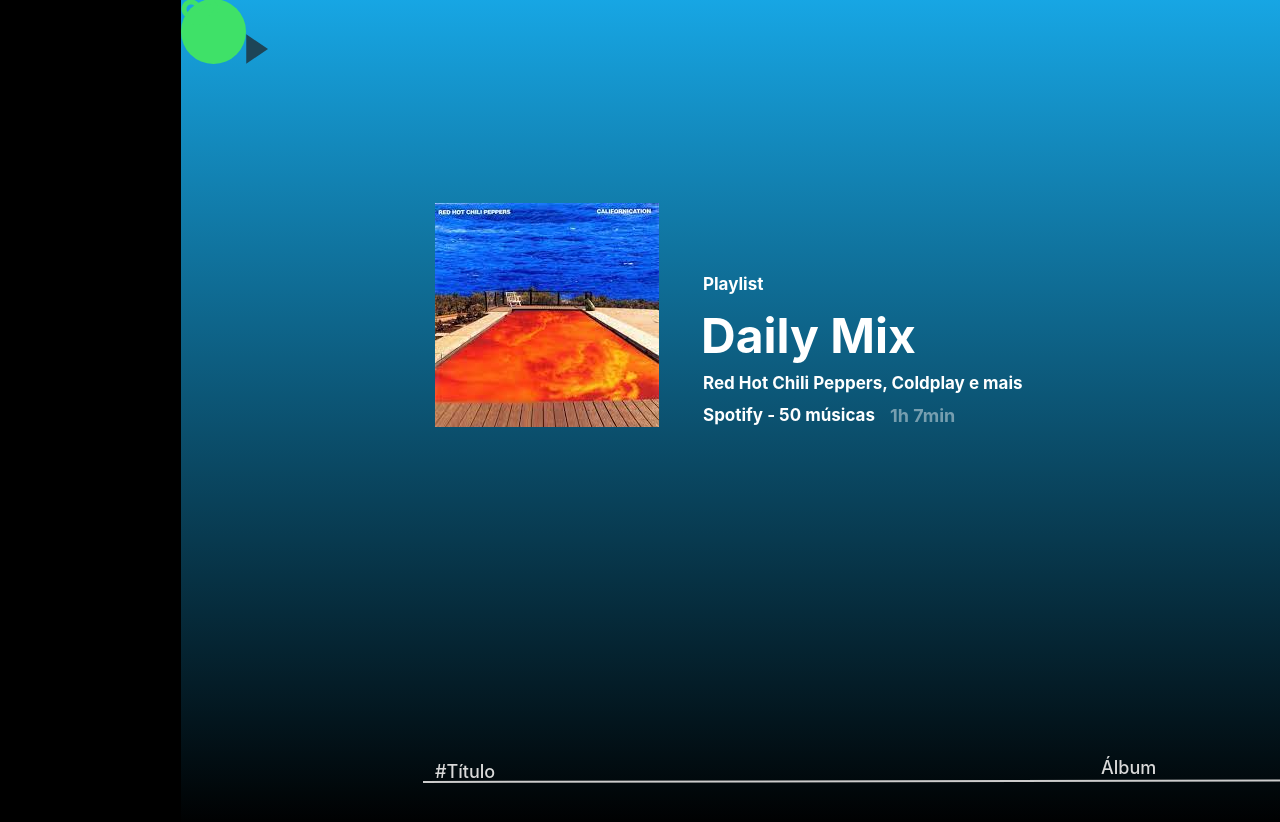
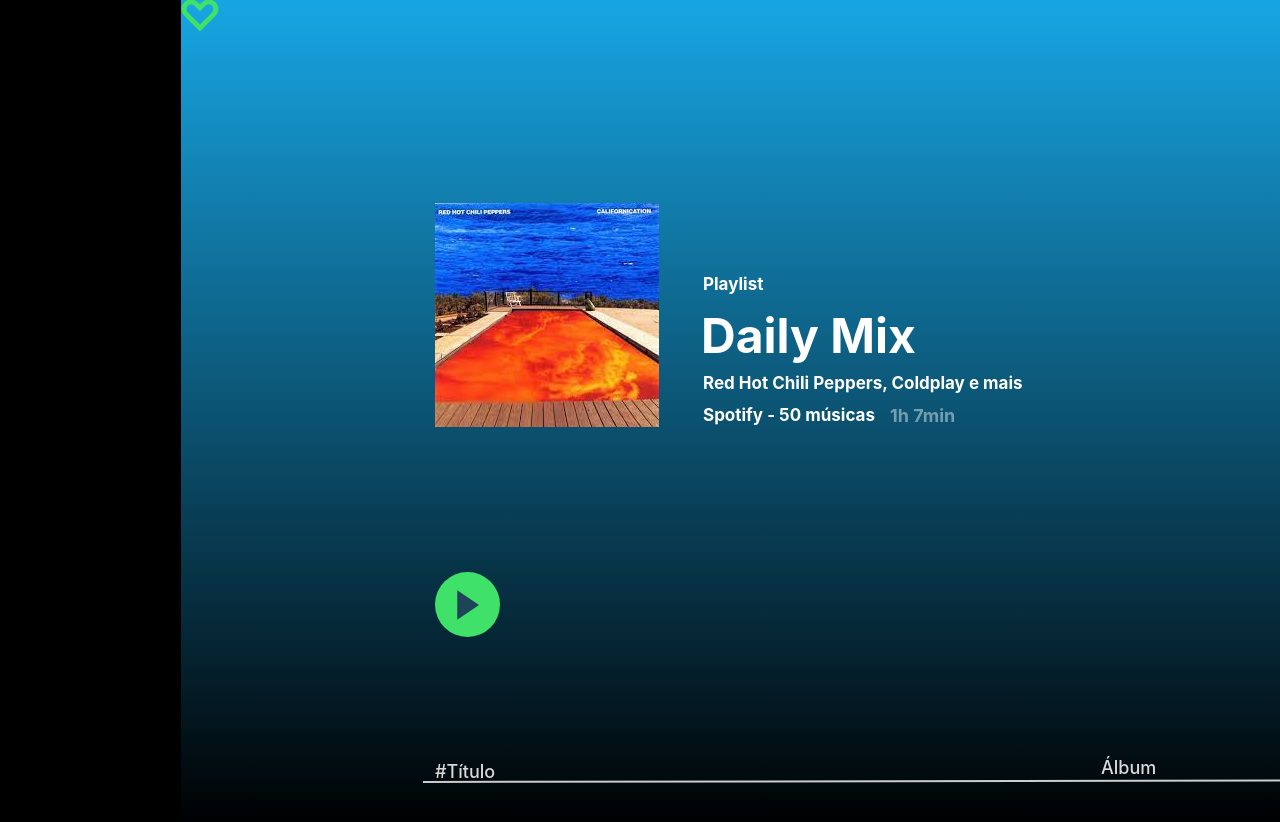
Before and after one commit to luizperinig/equipe-3-react, a React (Create React App) app: page / in a window 1280 px wide. Shown: the top 822 px of the page. Built offline with nearby package versions, Linux system fonts and the light colour scheme.

Commit message:
Funcionalidade e alterações

```diff
--- a/src/componentes/Dashboard.css
+++ b/src/componentes/Dashboard.css
@@ -16,7 +16,7 @@
     top: 204px;
 }
 
-.img2{
+#img2{
     position: absolute;
     width: 65px;
     height: 65px;
@@ -124,8 +124,10 @@
     color: rgba(255, 255, 255, 0.44);
 }
 
-.d6{
+#d6{
     display: flex;
+    justify-content: center;
+    align-items: center;
     position: absolute;
     width: 65px;
     height: 65px;
--- a/src/componentes/Dashboard.js
+++ b/src/componentes/Dashboard.js
@@ -1,7 +1,6 @@
 import React, {useState} from 'react'
 import './Dashboard.css'
 import image2 from './imagens/image2.png'
-import elipse1 from './imagens/Ellipse1.svg'
 import coracao2 from './imagens/coracao2.svg'
 import polygon from './imagens/Polygon1.svg'
 import coracaoVerde from './imagens/coracaoVerde.svg'
@@ -18,18 +17,21 @@
             <div id='d3'>Red Hot Chili Peppers, Coldplay e mais</div>
             <div id='d4'>Spotify - 50 músicas</div>
             <div id='d5'>1h 7min</div>
-            <div id='d6'>
-                <img classname='img2' src={elipse1}/>
-                <img className='img3' src={polygon}/>
+            <div>
+                <div id='d6'>
+                    <img className='img3' src={polygon}/>
+                </div>
                 <img className='img4' src={favorite?coracao2:coracaoVerde}
                     onClick={()=>setFavorite(!favorite)}
                 />
             </div>
+
             <div>
                 <p className='p1'>#Título</p>
                 <p className='p2'>Álbum</p>
-                <div id='d8'></div>
+
             </div>
+            <div id='d8'></div>
         </div>
     );
 }
```
Also changed, not shown: src/App.css (line endings or trailing spaces).
